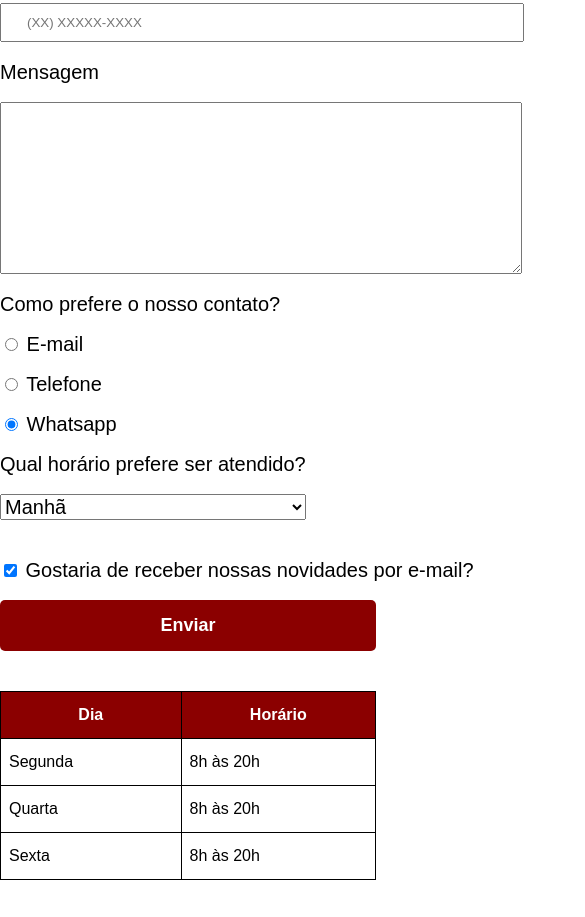
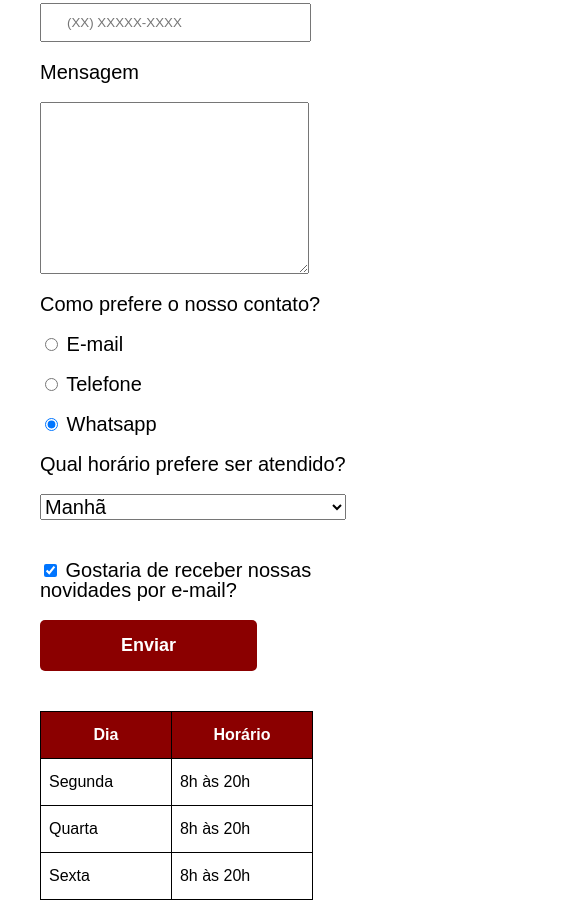
Before and after one commit to LydiaBraga/Cursos-Alura, a plain HTML site: page html5-css3/pages/contato.html in a window 390 px wide. Shown: the part 590-1507 px from the top of the page, 585 px wide, since content can reach past the window. Drawn offline with Linux system fonts and the light colour scheme.

Commit message:
Incluindo CSS para as páginas de produto e contato em modo celular.

```diff
--- a/html5-css3/styles/style.css
+++ b/html5-css3/styles/style.css
@@ -302,4 +302,32 @@ th {
     .imagem-beneficios {
         width: 100%;
     }
+
+    .produtos li {
+        display: block;
+        margin:20px 1.5%;
+        position: relative;
+        left: 70px;
+    }
+
+    .contato-conteudo {
+        width: auto;
+    }
+
+    .contato-conteudo input[type="text"],
+    .contato-conteudo input[type="tel"],
+    .contato-conteudo input[type="email"],
+    .contato-conteudo input[type="submit"],
+    .contato-conteudo textarea,
+    .contato-conteudo table {
+        width: 70%;
+    }
+
+    .contato-conteudo form {
+        padding: 0 40px;
+    }
+
+    .contato-conteudo table {
+        margin: 0 0 20px 40px;
+    }
 }
```
